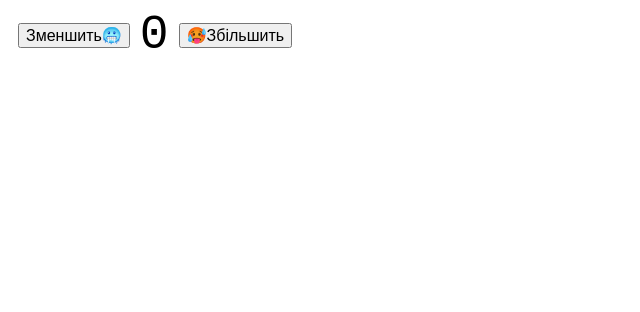
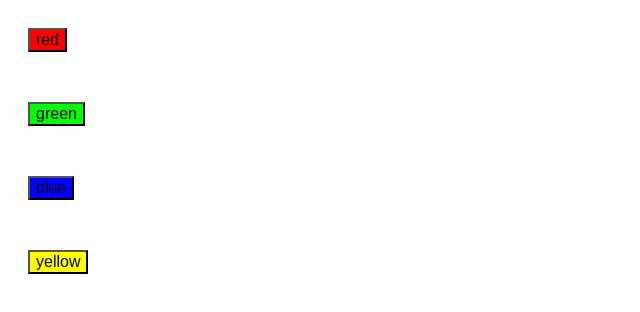
Before and after one commit to Svitly4nyi-Vla2yslav/practice, a plain HTML site: page index.html in a window 1280 px wide. Shown: the whole page, without its empty margins (0-640 px from the left). Drawn offline with nearby package versions, Linux system fonts and the light colour scheme.

Commit message:
query-selector

```diff
--- a/index.html
+++ b/index.html
@@ -27,24 +27,38 @@
   </head>
   <body>
     <!-- !  this -->
-    <div class="counter">
+    <!-- <div class="counter">
       <button class="js-descrement">Зменшить🥶</button>
       <p class="js-value">0</p>
       <button class="js-increment">🥵Збільшить</button>
-    </div>
+    </div> -->
     <!-- !  this -->
+    <!-- !! -->
+    <!--! <div class="container" data-position="1">
+      <div class="element" >Element-1</div>
+      <div element id="element-2" class="element">Element-2</div>
+    </div> -->
+
     <!-- <button class="js-button">
       це кнопка
       <span role="image" aria-label="іконка чарівника">🧙‍♂️</span>
     </button> -->
-    <script src="
+    <!-- <script src="
 https://cdn.jsdelivr.net/npm/lodash@4.17.21/lodash.min.js
-"></script>
+"></script> -->
     <!-- <script src="./auto-check.js" type="module"></script> -->
     <!-- <script src="./java-script.js" type="module"></script> -->
     <!-- <script src="./java-script1.js" type="module"></script> -->
     <!-- <script src="./modul/4.js" type="module"></script> -->
-    <script src="./modul/6.0/document_object_model.js" type="module"></script>
+    <script src="./modul/6.0/01-query-selectors.js" type="module"></script>
+    <!-- <script src="./modul/6.0/02-properties.js" type="module"></script> -->
+    <!-- <script src="./modul/6.0/03-classlist.js" type="module"></script> -->
+    <!-- <script src="./modul/6.0/04-dom-traversal.js" type="module"></script> -->
+    <!-- <script src="./modul/6.0/05-creating-elements.js" type="module"></script> -->
+    <!-- <script src="./modul/6.0/06-collections.js" type="module"></script> -->
+    <!-- <script src="./modul/6.0/07-products.js" type="module"></script> -->
+    <!-- <script src="./modul/6.0/08-templating.js" type="module"></script> -->
+    <!-- <script src="./modul/6.0/09-transactions.js" type="module"></script> -->
     <!-- <script src="./modul/5.0.js/this.js" type="module"></script> -->
     <!-- <script src="./modul/5.0.js/extends_super.js" type="module"></script> -->
     <!-- <script src="./modul/5.0.js/prototype_obyect.js" type="module"></script> -->
--- a/modul/6.0/01-query-selectors.js
+++ b/modul/6.0/01-query-selectors.js
@@ -16,3 +16,92 @@
 // /*
 //  * Document.querySelector* и Element.querySelector*
 //  */
+// const element = document.querySelector('.element[element]');
+
+// const element = document.querySelector('[element]');
+// const element = document.querySelector('#element-2');
+// const element = document.getElementById('element-2');
+// const element = document.getElementsByTagName('div');
+// const element = document.getElementsByClassName('element');
+
+// const element = document.querySelector('#element-2');
+// element.classList.add('test-class')
+// element.classList.remove('element')
+// element.classList.toggle('class-toggle')
+// element.classList.replace('test-class', 'class-replace')
+// element.textContent = 'Element = 3';
+// element.style.color = 'green';
+// element.style.marginTop = '20px'
+// element.style.fontSize = '30px'
+// element.style.color = null;
+// console.log(element)
+
+// const containerElement = document.querySelector('.container')
+// const element = document.querySelector('#element-2');
+
+// console.log(element.parentNode)
+// console.log(containerElement.children)
+
+// const containerElement = document.querySelector('.container');
+// containerElement.dataset.position = '5';
+// console.dir(containerElement.dataset.position);
+
+// const newElement = document.createElement('div')
+// newElement.classList.add('new-element')
+// newElement.textContent = 'New Element';
+
+// const containerElement = document.querySelector('.container');
+// containerElement.append(newElement); // ⬇️
+// containerElement.prepend(newElement); //⬆️ ⬆️
+
+// const containerElement = document.querySelector('.container');
+// console.log(containerElement.innerHTML);
+
+// const newContainerElement = document.createElement('div');
+// newContainerElement.classList.add('new-container');
+// const oldContainerElement = containerElement.innerHTML;
+// newContainerElement.innerHTML = oldContainerElement;
+// document.body.append(newContainerElement);
+// console.log()
+
+// const containerElement = document.querySelector('.container');
+// const newBlockElementsStr = `
+// <div>
+// <div class='new-block'>New Block Span 1</div>
+// <div class='new-block'>New Block Span 2</div>
+// </div>
+// `;
+// console.log(newBlockElementsStr);
+// containerElement.insertAdjacentHTML('beforeend', newBlockElementsStr);
+
+const colors = [
+  {
+    label: 'red',
+    color: '#FF0000',
+  },
+  {
+    label: 'green',
+    color: '#00FF00',
+  },
+  {
+    label: 'blue',
+    color: '#0000FF',
+  },
+  {
+    label: 'yellow',
+    color: '#FFFF00',
+  },
+];
+const btnElementArr = colors.map(buttonData => {
+  const btnElement = document.createElement('button');
+    btnElement.textContent = buttonData.label;
+    // btnElement.style.color = buttonData.color;
+    btnElement.style.margin = '20px';
+    btnElement.style.backgroundColor = buttonData.color;
+    const containerElement = document.createElement('div');
+    containerElement.append(btnElement)
+    containerElement.style.marginBottom = '10px';
+    return containerElement;
+});
+console.log(btnElementArr)
+document.body.append(...btnElementArr)
```
